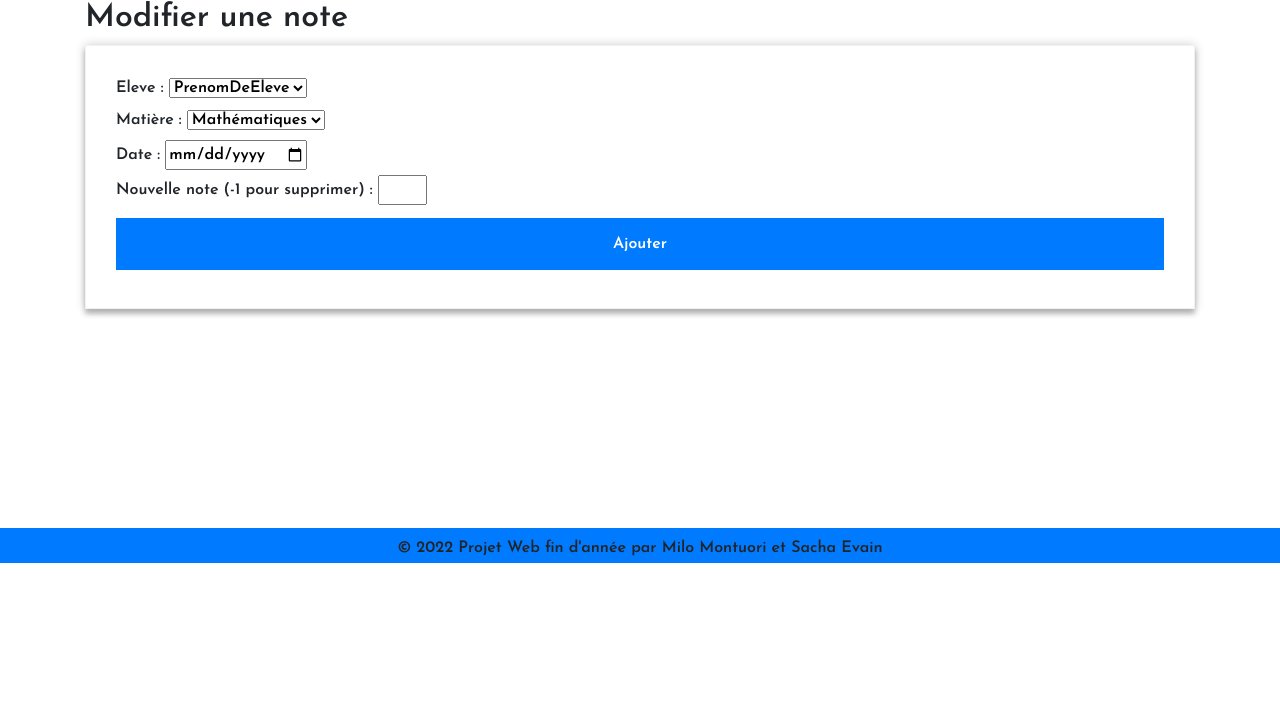
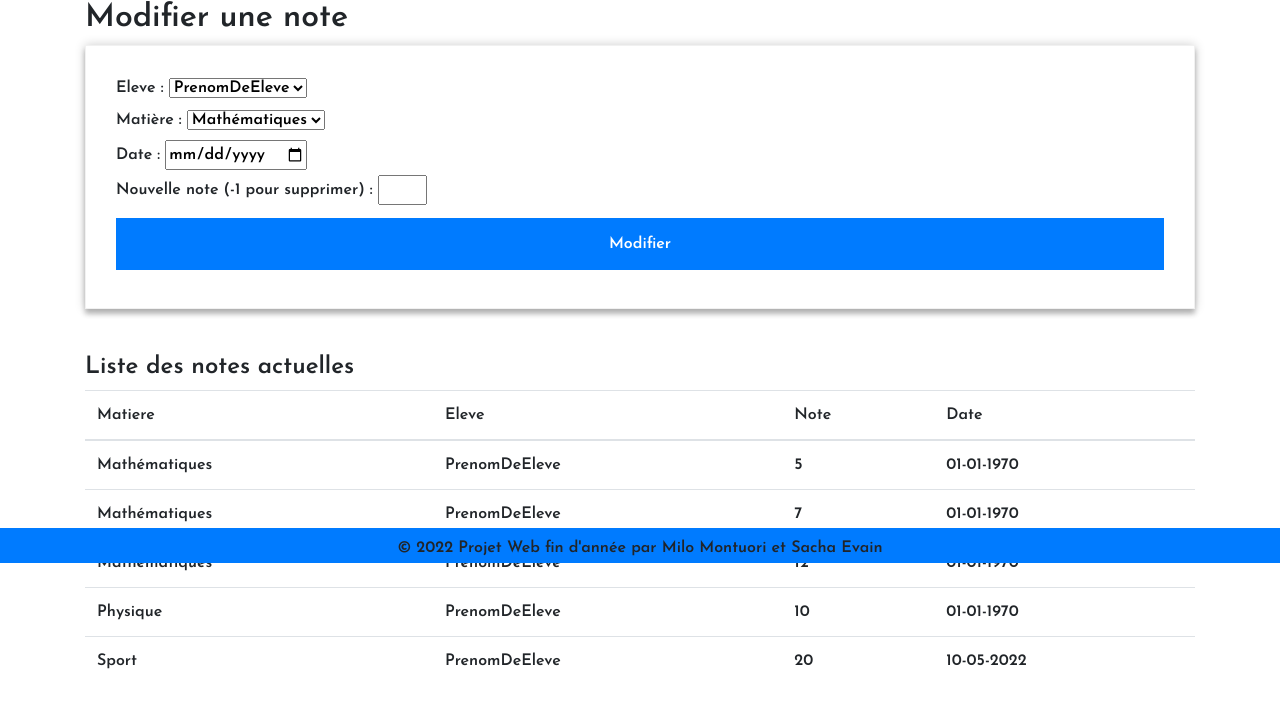
Before and after one commit to MylowMntr/PhpAurion, a PHP site: page /modifierNote.php in a window 1280 px wide. Shown: the part 237-938 px from the top of the page. Before the commit the page ends 800 px from the top, so only its background shows below. Run offline with PHP 8.4, Linux system fonts and the light colour scheme; a user stored in the database is signed in; data comes from the database, SQL or seed files in the repository; both versions use the stored data as it was after the commit; lists and menus that the app fills with data are empty.

Commit message:
up datenote et tout

```diff
--- a/backend/interactDB.php
+++ b/backend/interactDB.php
@@ -64,6 +64,10 @@ function delete_note(){
     require("connectDB.php");
     $request ="DELETE FROM notes WHERE (idEleve = $idEleve AND idMatiere = $idMatiere AND noteDate = '$date')";
     $resultat =mysqli_query($connexion,$request); //Executer la requete
+    if(!$resultat){
+        setcookie('error',"4", time() + (24 * 3600),"/");
+        header('location:../modifierNote.php');
+    }
     header('location:../modifierNote.php');
 }
 
@@ -72,7 +76,7 @@ if($_SERVER["REQUEST_METHOD"] == 'POST') {
         addNote();
     }
     if(isset($_POST['new_note'])){
-        if($note < 0) {
+        if($_POST['new_note'] < 0) {
             delete_note();
          }
          else{
--- a/modifierNote.php
+++ b/modifierNote.php
@@ -37,11 +37,59 @@ include('backend/interactDB.php'); ?>
 			<label>Nouvelle note (-1 pour supprimer) : </label>
 			<input type="number" name="new_note" min=-1 max=20>
 		</fieldset>
-		<input type="submit" value='Ajouter'>
+		<input type="submit" value='Modifier'>
 
 	</form>
 	<br>
+<?php
+if(isset($_COOKIE['error'])){
+	$err = $_COOKIE['error'];
+	if($err==4)
+		echo "<p style='color:red'>Problème lors de la suppression de la note.</p>";
+}
+?>
 </div>
+
+
+<div class="container" id="main-content">
+<?php
+	require("./backend/connectDB.php");
+	$request = "SELECT * FROM notes INNER JOIN matiere ON  (matiere.matiereID = notes.idMatiere) INNER JOIN utilisateurs ON (utilisateurs.id = notes.idEleve)";
+	$resultat =mysqli_query($connexion,$request); //Executer la requete
+	if(mysqli_num_rows($resultat) > 0)
+	{
+?>
+	<h4> Liste des notes actuelles </h4>
+	<table class="table table-hover">
+		<thead>
+			<tr>
+				<th scope="col">Matiere</th>
+				<th scope="col">Eleve</th>
+				<th scope="col">Note</th>
+				<th scope="col">Date</th>
+			</tr>
+		</thead>
+		<?php
+			while($row = mysqli_fetch_array($resultat)){
+		?>
+
+				<tr>
+					<th><?php echo $row["nomMatiere"];?></th>
+					<th><?php echo $row["prenom"];?></th>
+					<th><?php echo $row["note"]; ?></th>
+					<th><?php echo date('d-m-Y', strtotime($row["noteDate"])) ; ?></th>
+				</tr>
+		<?php
+			}
+		?>
+	</table>
+	<?php
+		}
+	?>
+</div>
+
+
+
 
 
 <?php include("includes/footer.php");?>
--- a/notes.php
+++ b/notes.php
@@ -21,6 +21,7 @@
 				<tr>
 					<th scope="col">Matiere</th>
 					<th scope="col">Note</th>
+					<th scope="col">Date</th>
 				</tr>
 			</thead>
 			<?php
@@ -32,6 +33,7 @@
 					<tr>
 						<th><?php echo $row["nomMatiere"];?></th>
 						<th><?php echo $row["note"]; ?></th>
+						<th><?php echo date('d-m-Y', strtotime($row["noteDate"])) ; ?></th>
 					</tr>
 			<?php
 				}
@@ -44,7 +46,7 @@
 		echo "<p>Moyenne générale :  <a style='color: #007bff;' >".round(($moy/mysqli_num_rows($resultat)),2)."</a></p>";
 		}
 		else{
-			echo "<p> Vous n'avez pas d'absence. </p>";
+			echo "<p> Vous n'avez pas de notes. </p>";
 		}
 		?>
 </div>
```
Also changed, not shown: ecole.sql (+10 -8 lines).
